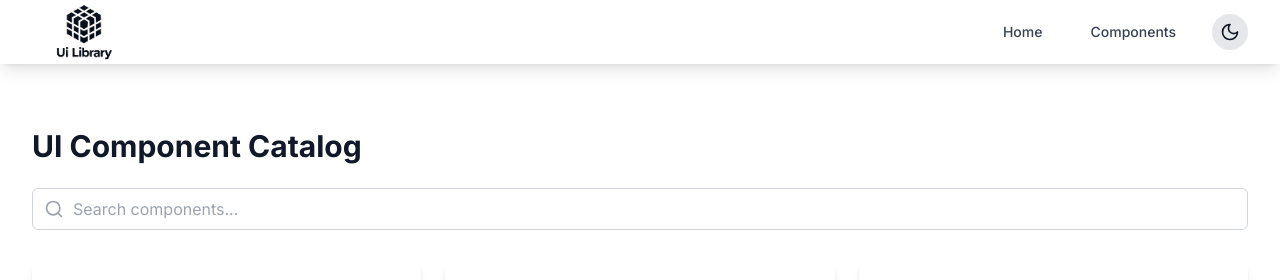
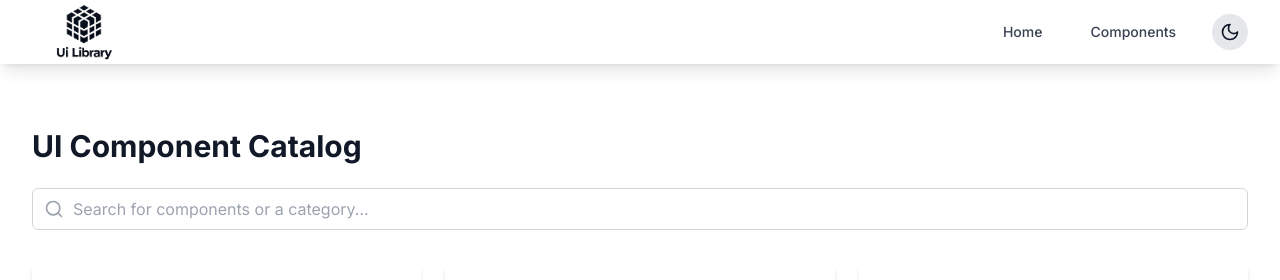
Before and after one commit to Florence-Martin/UI-Library, a Next.js app: page /catalog in a window 1280 px wide. Shown: the top 280 px of the page. Built offline with nearby package versions, Linux system fonts and the light colour scheme.

Commit message:
style: searchbar

```diff
--- a/components/SearchBar.tsx
+++ b/components/SearchBar.tsx
@@ -10,7 +10,7 @@ export default function SearchBar({ value, onChange }: SearchBarProps) {
     <div className="relative">
       <input
         type="text"
-        placeholder="Search components..."
+        placeholder="Search for components or a category..."
         value={value}
         onChange={(e) => onChange(e.target.value)}
         className="w-full px-4 py-2 pl-10 rounded-md border border-gray-300 dark:border-gray-700 bg-white dark:bg-gray-800 focus:outline-none focus:ring-2 focus:ring-blue-500"
```
